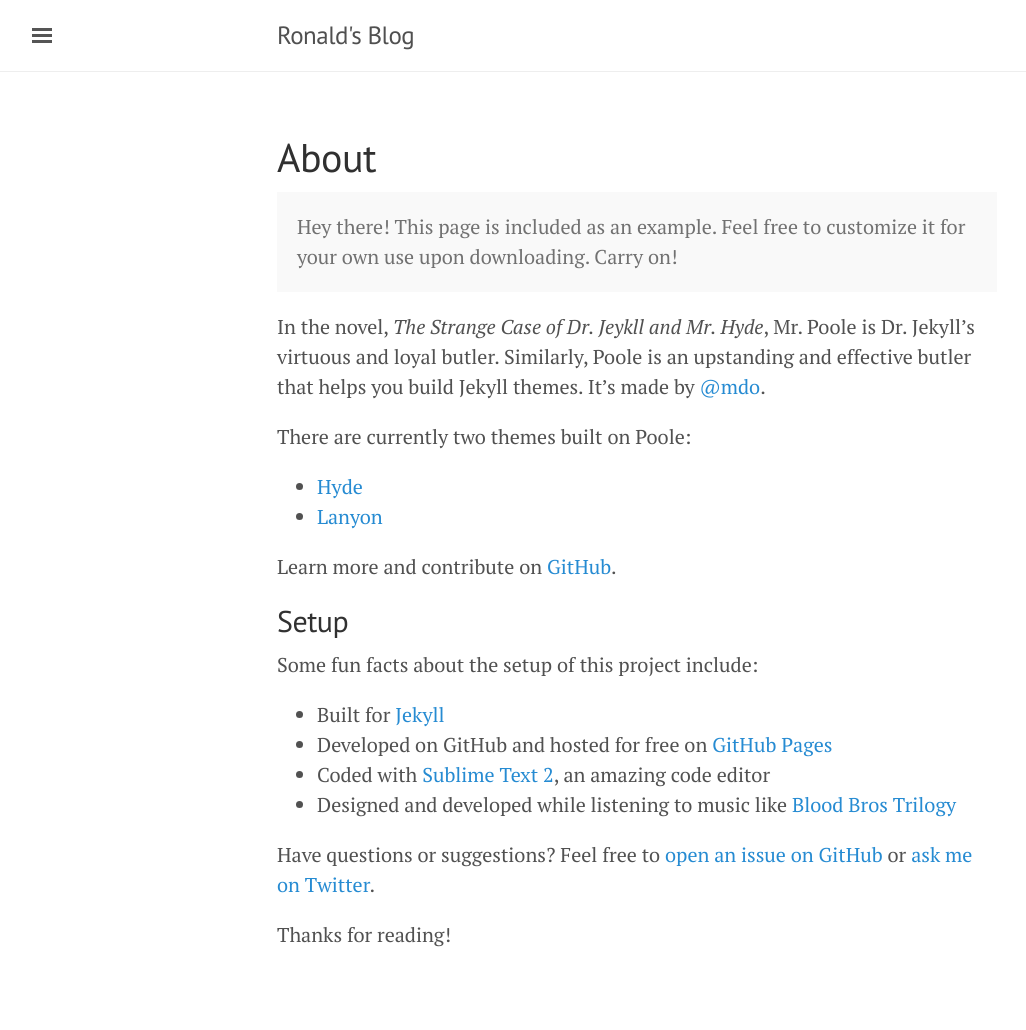
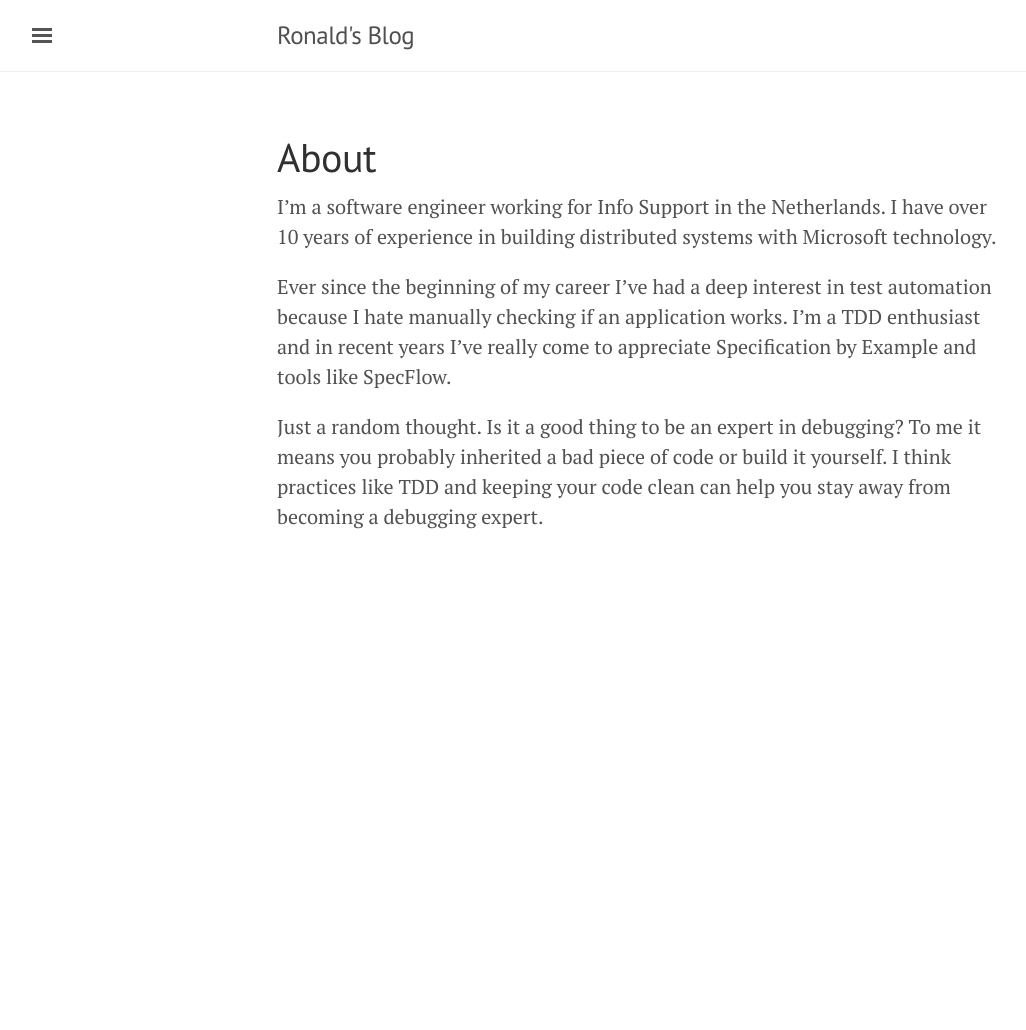
Before and after one commit to ronaldbosma/ronaldbosma.github.io, a Jekyll site: the page built from about.md, in a window 1280 px wide. Shown: the whole page, without its empty margins (3-1029 px from the left). Built offline with Jekyll 4.4.1, drawn with Linux system fonts in a browser that asks for light colours; after the commit the page ends 900 px from its top, so only the background shows below that.

Commit message:
Changed about

```diff
--- a/about.md
+++ b/about.md
@@ -3,28 +3,8 @@
 title: About
 ---
 
-<p class="message">
-  Hey there! This page is included as an example. Feel free to customize it for your own use upon downloading. Carry on!
-</p>
+I'm a software engineer working for Info Support in the Netherlands. I have over 10 years of experience in building distributed systems with Microsoft technology.
 
-In the novel, *The Strange Case of Dr. Jeykll and Mr. Hyde*, Mr. Poole is Dr. Jekyll's virtuous and loyal butler. Similarly, Poole is an upstanding and effective butler that helps you build Jekyll themes. It's made by [@mdo](https://twitter.com/mdo).
+Ever since the beginning of my career I’ve had a deep interest in test automation because I hate manually checking if an application works. I’m a TDD enthusiast and in recent years I’ve really come to appreciate Specification by Example and tools like SpecFlow.
 
-There are currently two themes built on Poole:
-
-* [Hyde](http://hyde.getpoole.com)
-* [Lanyon](http://lanyon.getpoole.com)
-
-Learn more and contribute on [GitHub](https://github.com/poole).
-
-## Setup
-
-Some fun facts about the setup of this project include:
-
-* Built for [Jekyll](http://jekyllrb.com)
-* Developed on GitHub and hosted for free on [GitHub Pages](https://pages.github.com)
-* Coded with [Sublime Text 2](http://sublimetext.com), an amazing code editor
-* Designed and developed while listening to music like [Blood Bros Trilogy](https://soundcloud.com/maddecent/sets/blood-bros-series)
-
-Have questions or suggestions? Feel free to [open an issue on GitHub](https://github.com/poole/issues/new) or [ask me on Twitter](https://twitter.com/mdo).
-
-Thanks for reading!
+Just a random thought. Is it a good thing to be an expert in debugging? To me it means you probably inherited a bad piece of code or build it yourself. I think practices like TDD and keeping your code clean can help you stay away from becoming a debugging expert.
```
